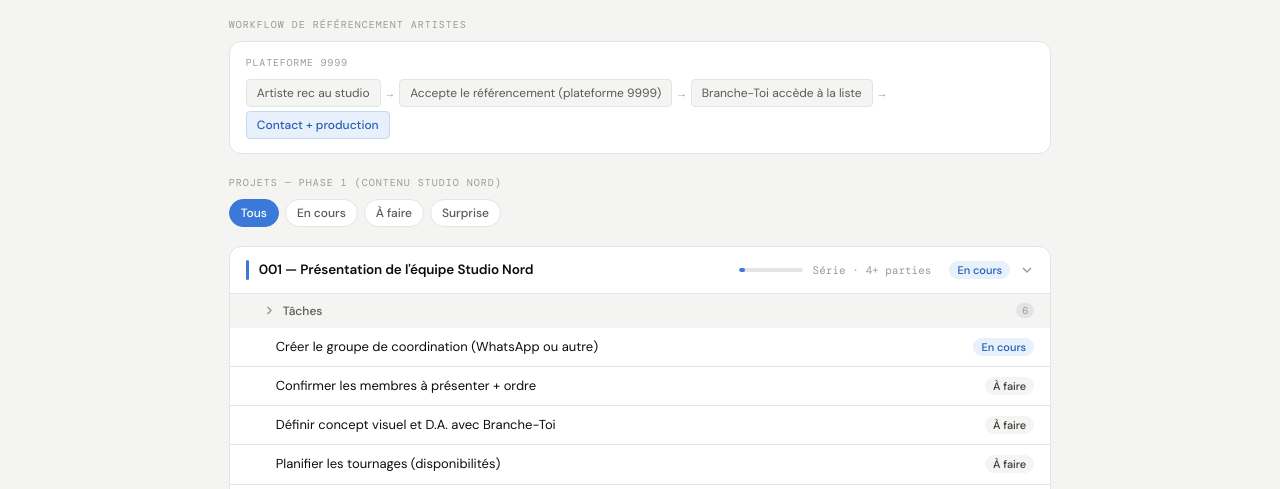
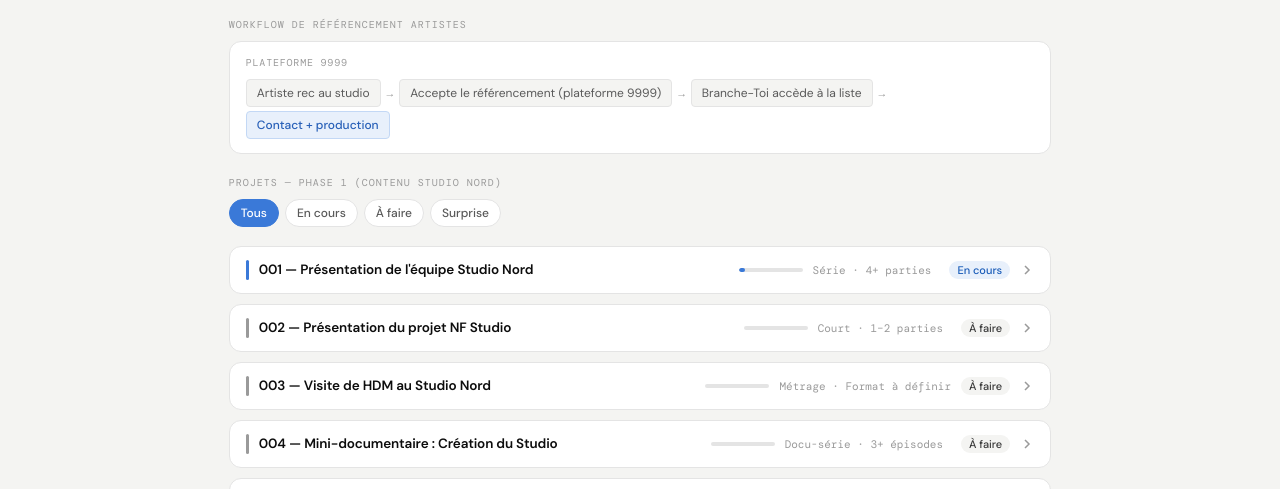
Before and after one commit to ernieandflo-dotcom/SNxBT, a plain HTML site: page index.html in a window 1280 px wide. Shown: the part 299-788 px from the top of the page. Drawn offline with nearby package versions, Linux system fonts and the light colour scheme.

Commit message:
fix : switched the 1rst project to default-collapse

```diff
--- a/index.html
+++ b/index.html
@@ -1138,9 +1138,6 @@ function filterProjects(status, chip) {
     }
   });
 }
-
-// Open first project by default
-document.querySelector('#proj-001 .phase-header').click();
 </script>
 
 </body>
```
